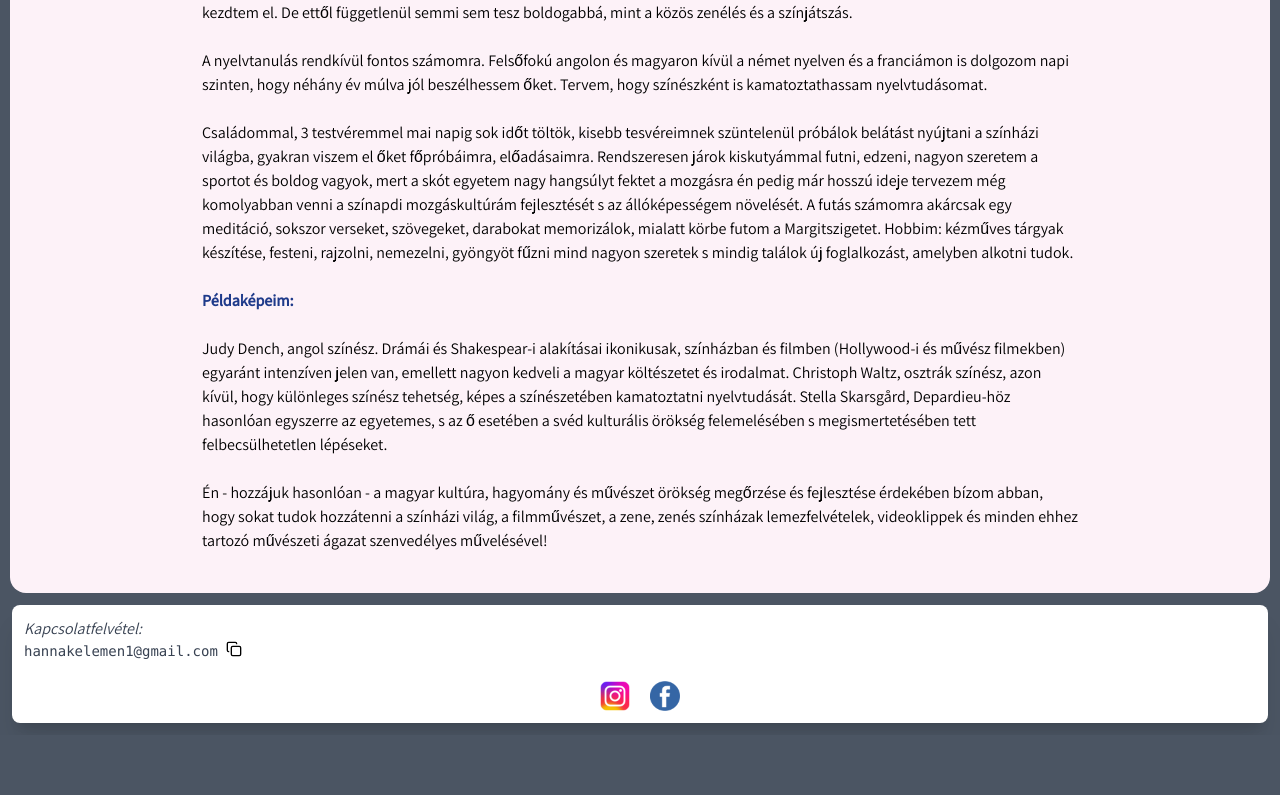
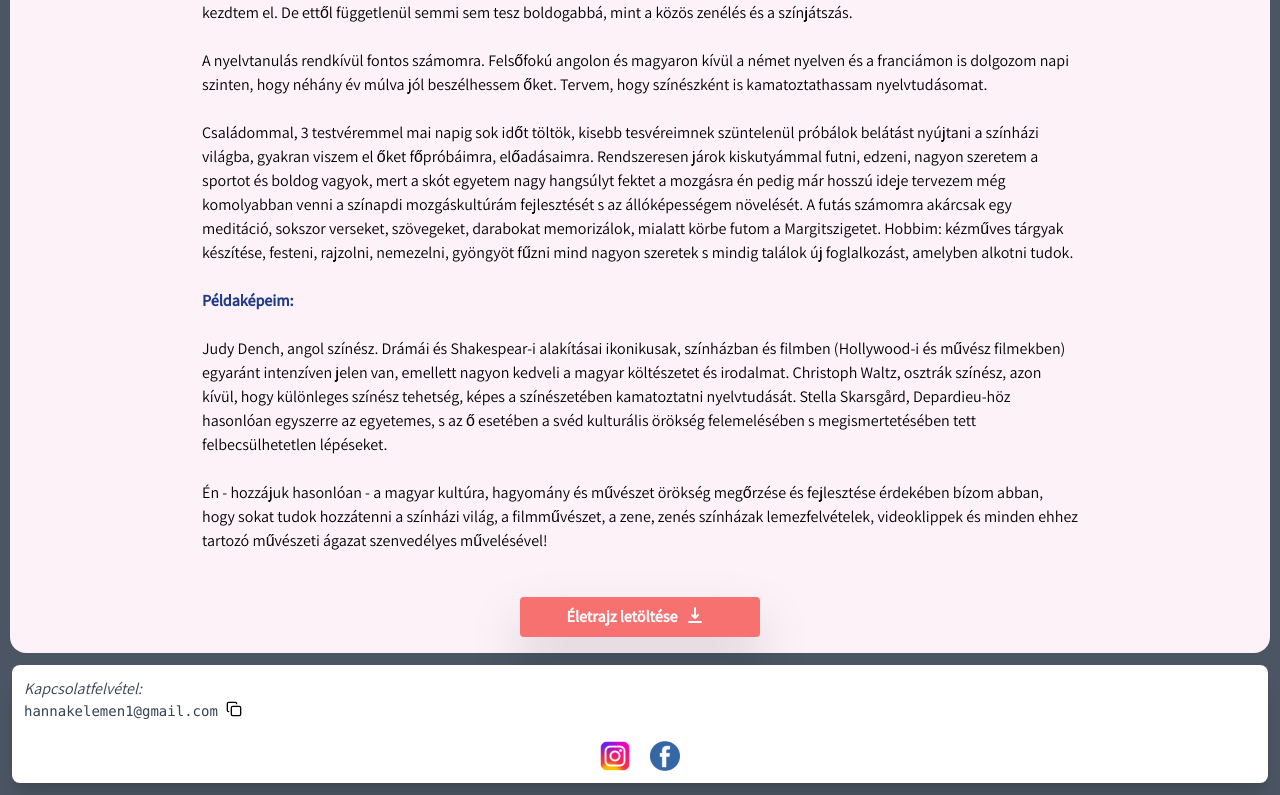
Before and after one commit to vladyslavt97/Anait-Vanoian, a Next.js app: page /biography in a window 1280 px wide. Shown: the part 3332-4127 px from the top of the page. Before the commit the page ends 4067 px from the top, so only its background shows below. Built offline with nearby package versions, Linux system fonts and the light colour scheme.

Commit message:
bio download

```diff
--- a/components/HunBio.tsx
+++ b/components/HunBio.tsx
@@ -1,6 +1,7 @@
 import Link from "next/link";
 import { motion } from "framer-motion";
 import Image from "next/image";
+import { HiDownload } from 'react-icons/hi';
 
 type Props = {}
 
@@ -121,6 +122,12 @@ export default function HunBio({}: Props) {
       <br/><br/>
       Én - hozzájuk hasonlóan - a magyar kultúra, hagyomány és művészet örökség megőrzése és fejlesztése érdekében bízom abban, hogy sokat tudok hozzátenni a színházi világ, a filmművészet, a zene, zenés színházak lemezfelvételek, videoklippek és minden ehhez tartozó művészeti ágazat szenvedélyes művelésével!
       <br/><br/>
+
+
+      <a href="/Kelemen Hanna_2023.pdf"
+      download
+      className="w-60 mx-auto mt-5 bg-red-400 hover:bg-pink-400 text-white font-bold py-2 px-4 rounded text-center drop-shadow-2xl flex flex-row justify-center"
+      >Életrajz letöltése<HiDownload className='text-xl mx-2'/></a>
     </motion.div>
   )
 }
```
